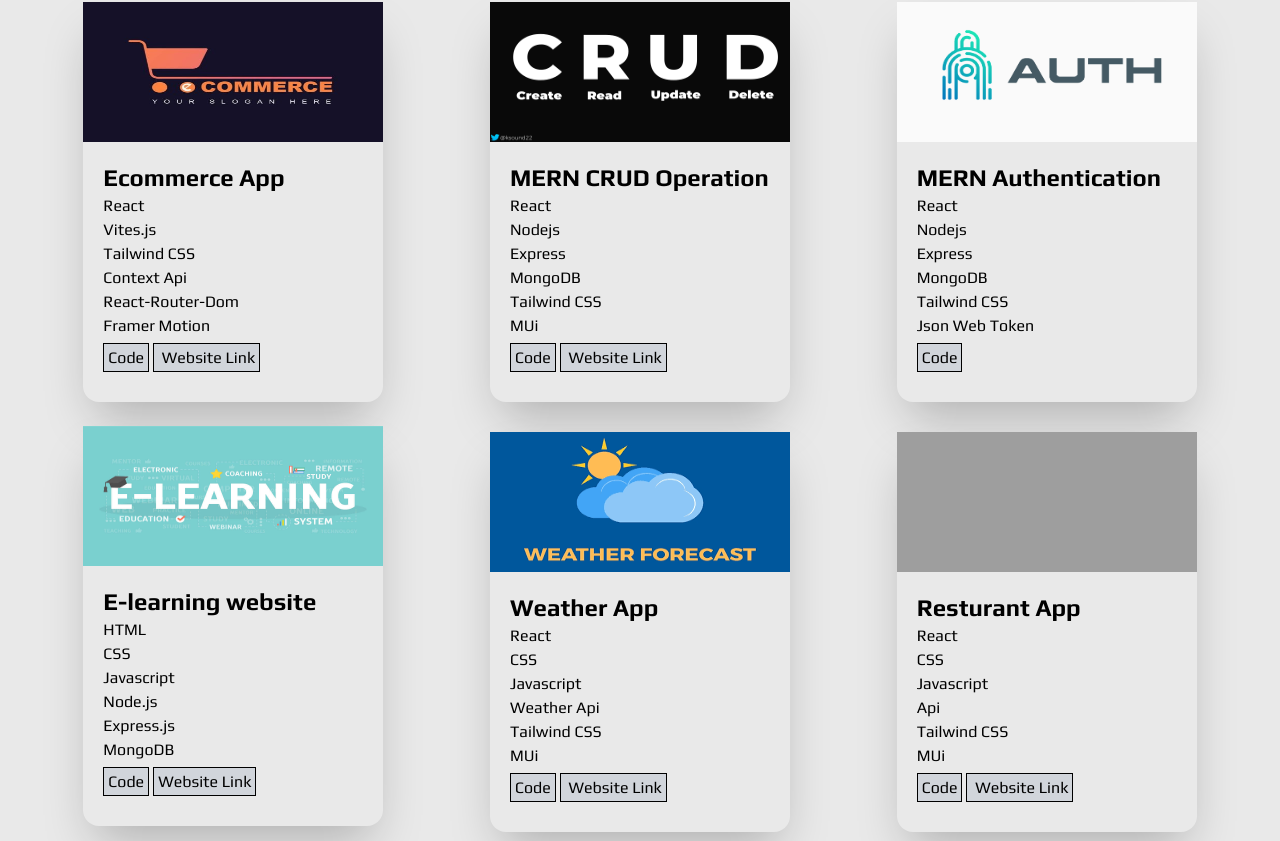
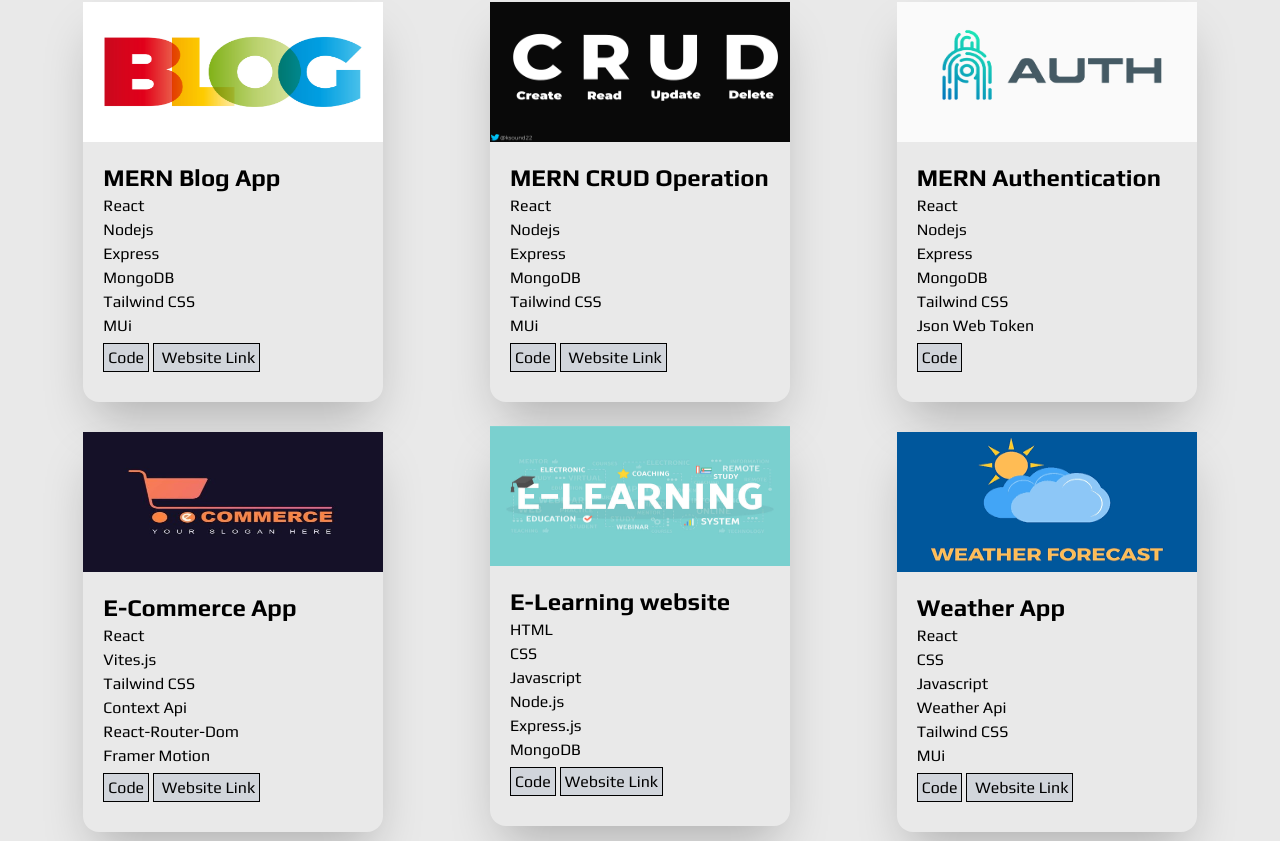
Before and after one commit to sanjayachari/ranjan-portfolio, a React (Create React App) app: page / in a window 1280 px wide. Shown: the part 1959-2800 px from the top of the page. Built offline with nearby package versions, Linux system fonts and the light colour scheme; grey boxes are pictures that could not be loaded; a web font is replaced by a local one.

Commit message:
blog app push

```diff
--- a/src/components/Project.jsx
+++ b/src/components/Project.jsx
@@ -6,7 +6,7 @@ import { motion } from "framer-motion";
 import crud from '../image/crud.png'
 import ecom from '../image/ecom.jpeg'
 import auth from '../image/auth.png'
-
+import blog from '../image/blog.jpeg'
 
 
 const Project = () => {
@@ -17,6 +17,8 @@ const Project = () => {
         <h1 className='m-5 md:m-20 font-bold text-2xl md:text-3xl'>My Projects</h1>
     <div className='flex flex-col justify-center items-center md:grid grid-cols-3 place-items-center ' id='project'>
 
+
+
     <motion.div className='mt-5 h-[400px] m-2 w-[300px] col-span-1 shadow-2xl  hover:bg-[black] hover:text-white hover:border-white duration-700 rounded-2xl gap-3'
 
     initial={{opacity:0, scale:0.8}}
@@ -26,27 +28,26 @@ const Project = () => {
 
     >
 
-        <img src={ecom} alt='' className='h-[140px] w-[300px]'>
+        <img src={blog} alt='' className='h-[140px] w-[300px]'>
 
         </img>
         <div className='p-5'>
-            <p className='font-bold text-2xl'> Ecommerce App</p>
+            <p className='font-bold text-2xl'> MERN Blog App</p>
             <p>React</p>
-            <p>Vites.js</p>
+            <p>Nodejs</p>
+            <p>Express</p>
+            <p>MongoDB</p>
             <p>Tailwind CSS</p>
-            <p>Context Api</p>
-            <p>React-Router-Dom</p>
-            <p>Framer Motion</p>
+            <p>MUi</p>
             <div className='mt-2'>
-            <a className='bg-gray-300 text-black border border-black p-1' href='https://github.com/Sanjay-acharya-au50/ecom'>Code</a>
-            <a className='bg-gray-300 text-black border border-black p-1 m-1' href='https://sanjay-ecommerce-project-git-main-sanjay-acharya-au50.vercel.app/'> Website Link </a>
+            <a className='bg-gray-300 text-black border border-black p-1' href='https://github.com/Sanjay-acharya-au50/CRUD_BACKEND'>Code</a>
+            <a className='bg-gray-300 text-black border border-black p-1 m-1' href='https://sanjay-mern-crud-project.vercel.app/'> Website Link </a>
             </div>
 
 
         </div>
 
     </motion.div>
-
     <motion.div className='mt-5 h-[400px] m-2 w-[300px] col-span-1 shadow-2xl  hover:bg-[black] hover:text-white hover:border-white duration-700 rounded-2xl gap-3'
 
     initial={{opacity:0, scale:0.8}}
@@ -106,6 +107,35 @@ const Project = () => {
         </div>
 
     </motion.div>
+    <motion.div className='mt-5 h-[400px] m-2 w-[300px] col-span-1 shadow-2xl  hover:bg-[black] hover:text-white hover:border-white duration-700 rounded-2xl gap-3'
+
+    initial={{opacity:0, scale:0.8}}
+        whileInView={{ opacity:1, scale:1}}
+        transition={{  duration: 0.5 }}
+        viewport={{once:true}}
+
+    >
+
+        <img src={ecom} alt='' className='h-[140px] w-[300px]'>
+
+        </img>
+        <div className='p-5'>
+            <p className='font-bold text-2xl'> E-Commerce App</p>
+            <p>React</p>
+            <p>Vites.js</p>
+            <p>Tailwind CSS</p>
+            <p>Context Api</p>
+            <p>React-Router-Dom</p>
+            <p>Framer Motion</p>
+            <div className='mt-2'>
+            <a className='bg-gray-300 text-black border border-black p-1' href='https://github.com/Sanjay-acharya-au50/ecom'>Code</a>
+            <a className='bg-gray-300 text-black border border-black p-1 m-1' href='https://sanjay-ecommerce-project-git-main-sanjay-acharya-au50.vercel.app/'> Website Link </a>
+            </div>
+
+
+        </div>
+
+    </motion.div>
 
 
     <motion.div className='h-[400px] w-[300px] m-4 col-span-1 shadow-2xl hover:bg-[black] hover:text-white hover:border-white duration-700 rounded-2xl gap-3'
@@ -120,7 +150,7 @@ const Project = () => {
         </img>
 
         <div className='p-5 '>
-            <p className='font-bold text-2xl '>E-learning website</p>
+            <p className='font-bold text-2xl '>E-Learning website</p>
             <p>HTML</p>
             <p>CSS</p>
             <p>Javascript</p>
```
Also changed, not shown: src/image/blog.jpeg (added).
